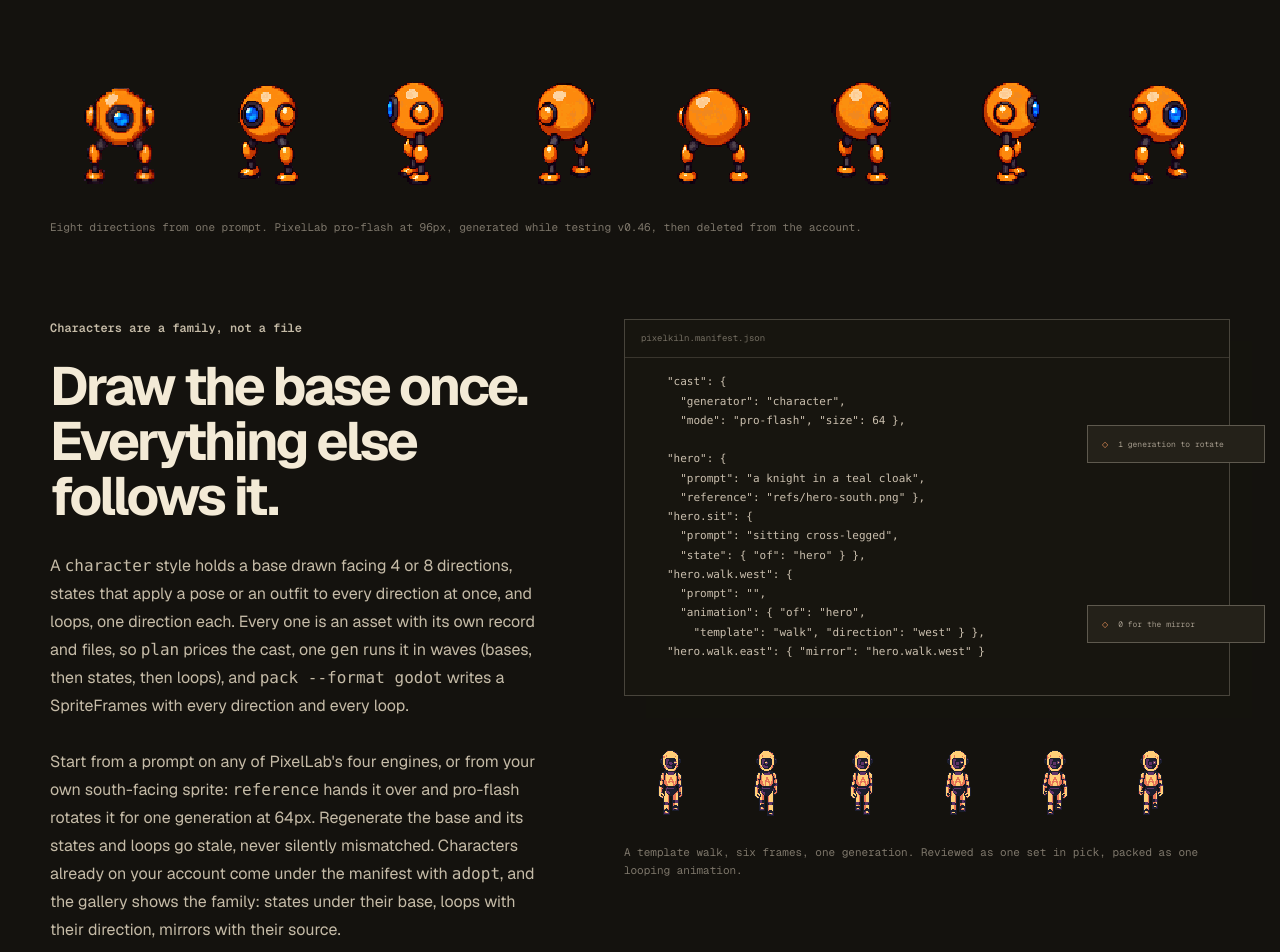
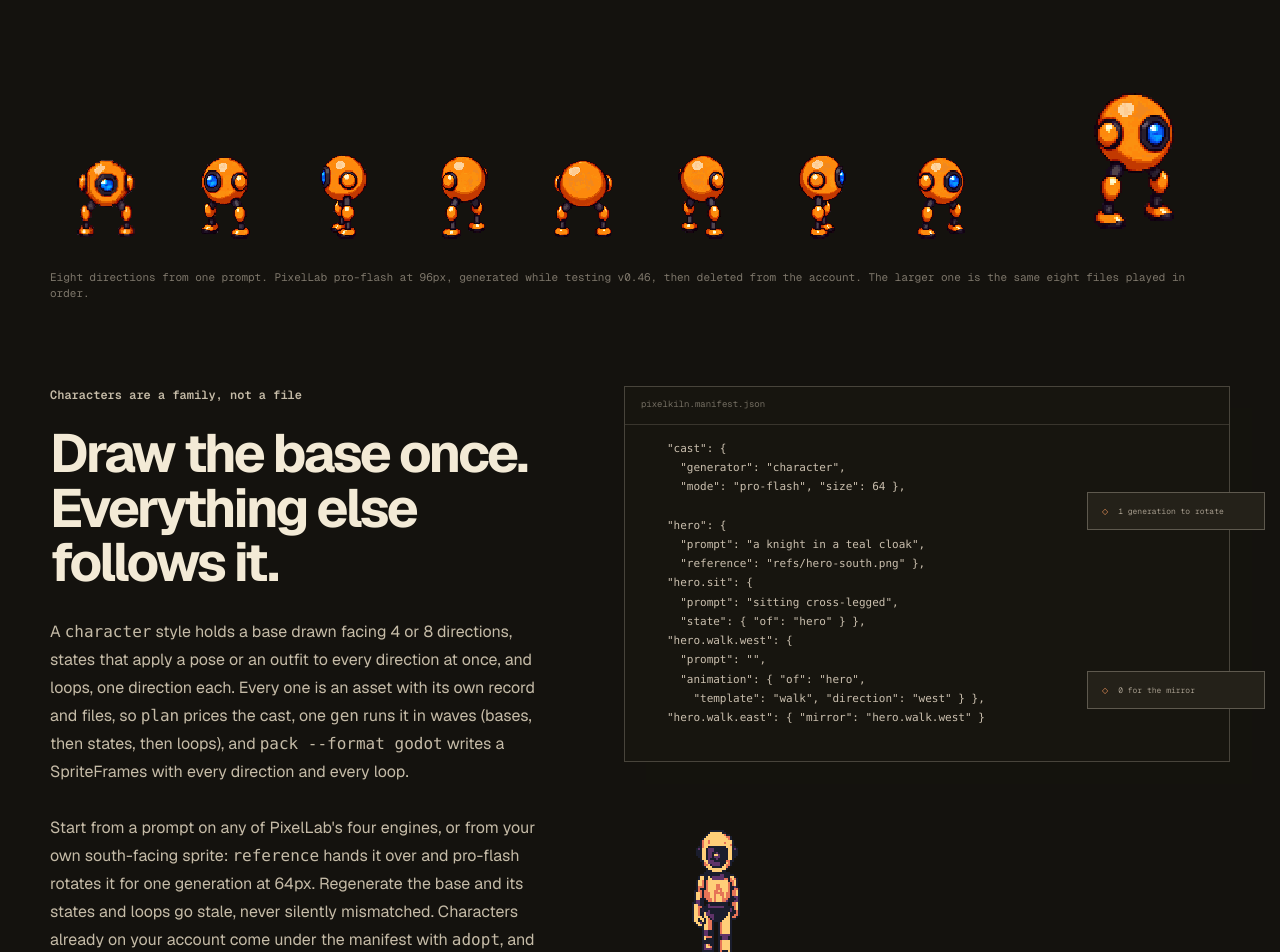
Before and after one commit to gfargo/pixelkiln, a Next.js app in the folder website/: page / in a window 1280 px wide. Shown: the part 3960-4912 px from the top of the page. Built offline with nearby package versions, Linux system fonts and the light colour scheme; no server answers.

Commit message:
feat(website): play the walk loop and the turning robot beside their strips (#153)

```diff
--- a/website/app/globals.css
+++ b/website/app/globals.css
@@ -545,6 +545,25 @@ a { color: inherit; text-decoration: none; }
 .cast-list { margin-top: 30px; color: #b4ab9c; }
 .cast-list li { line-height: 1.65; }
 .cast-copy .review-links { margin-top: 34px; }
+.sprite-loop {
+  width: var(--cell);
+  height: var(--cell);
+  flex: none;
+  background-image: var(--sprite);
+  background-repeat: no-repeat;
+  background-size: var(--strip-width) auto;
+  background-position: 0 100%;
+  image-rendering: pixelated;
+  animation: sprite-loop var(--seconds) steps(var(--frames)) infinite;
+}
+@keyframes sprite-loop {
+  from { background-position: 0 100%; }
+  to { background-position: var(--travel) 100%; }
+}
+.cast-strip-row { display: flex; align-items: flex-end; gap: 40px; }
+.cast-strip-row > img { flex: 1 1 auto; min-width: 0; }
+.cast-loop-row { display: flex; flex-wrap: wrap; align-items: flex-end; gap: 20px 28px; }
+.cast-loop-row > img { flex: 0 0 auto; width: auto; max-width: 100%; }
 .cast-visuals { display: grid; gap: 40px; min-width: 0; }
 .cast-visuals > * { min-width: 0; }
 .cast-manifest { box-shadow: 22px 22px 0 rgba(255, 107, 53, .08); }
@@ -979,6 +998,7 @@ a { color: inherit; text-decoration: none; }
   .cast-grid { grid-template-columns: 1fr; gap: 54px; margin-top: 60px; }
   .cast-manifest { box-shadow: 10px 10px 0 rgba(255, 107, 53, .08); }
   .cast-manifest .lock-callout { display: none; }
+  .cast-strip-row, .cast-loop-row { flex-direction: column; align-items: flex-start; gap: 20px; }
   .safety-grid { gap: 60px; }
   .lock-visual { width: calc(100% - 18px); padding-inline: 18px; }
   .lock-callout { right: -18px; min-width: 155px; }
@@ -1012,6 +1032,7 @@ a { color: inherit; text-decoration: none; }
 }
 
 @media (prefers-reduced-motion: reduce) {
+  .sprite-loop { animation: none; }
   html { scroll-behavior: auto; }
   .button, .site-header a { transition: none; }
 }
--- a/website/app/page.tsx
+++ b/website/app/page.tsx
@@ -3,6 +3,7 @@ import { absoluteUrl } from "@/app/lib/metadata";
 import { CopyCommand } from "@/app/ui/copy-command";
 import { JsonLd } from "@/app/ui/json-ld";
 import { SiteFooter, SiteHeader } from "@/app/ui/site-chrome";
+import { SpriteLoop } from "@/app/ui/sprite-loop";
 import { TrackedLink } from "@/app/ui/tracked-link";
 
 export default function Home() {
@@ -336,8 +337,11 @@ export default function Home() {
         <section className="cast-section" id="characters">
           <div className="shell">
             <figure className="cast-strip" aria-label="One character facing eight directions">
-              <Image src="/sprites/characters/robot-8dir.png" alt="A round orange robot drawn facing south, south-west, west, north-west, north, north-east, east, and south-east" width={796} height={96} unoptimized />
-              <figcaption>Eight directions from one prompt. PixelLab pro-flash at 96px, generated while testing v0.46, then deleted from the account.</figcaption>
+              <div className="cast-strip-row">
+                <Image src="/sprites/characters/robot-8dir.png" alt="A round orange robot drawn facing south, south-west, west, north-west, north, north-east, east, and south-east" width={796} height={96} unoptimized />
+                <SpriteLoop strip="/sprites/characters/robot-8dir.png" width={796} frames={8} cell={96} stride={100} scale={2} seconds={2.4} label="The same robot turning through its eight directions" />
+              </div>
+              <figcaption>Eight directions from one prompt. PixelLab pro-flash at 96px, generated while testing v0.46, then deleted from the account. The larger one is the same eight files played in order.</figcaption>
             </figure>
             <div className="cast-grid">
               <div className="section-heading cast-copy">
@@ -398,8 +402,11 @@ export default function Home() {
                   <div className="lock-callout bottom"><span>◇</span> 0 for the mirror</div>
                 </div>
                 <figure className="cast-loop" aria-label="A six-frame walk loop">
-                  <Image src="/sprites/characters/walk-loop.png" alt="Six frames of a walking character, south-facing" width={572} height={92} unoptimized />
-                  <figcaption>A template walk, six frames, one generation. Reviewed as one set in <code>pick</code>, packed as one looping animation.</figcaption>
+                  <div className="cast-loop-row">
+                    <SpriteLoop strip="/sprites/characters/walk-loop.png" width={572} frames={6} cell={92} stride={96} scale={2} seconds={0.75} label="The walk loop playing at 8 frames per second" />
+                    <Image src="/sprites/characters/walk-loop.png" alt="Six frames of a walking character, south-facing" width={572} height={92} unoptimized />
+                  </div>
+                  <figcaption>A template walk, six frames, one generation, playing at the fps the manifest records. Reviewed as one set in <code>pick</code>, packed as one looping animation.</figcaption>
                 </figure>
               </div>
             </div>
--- /dev/null
+++ b/website/app/ui/sprite-loop.tsx
@@ -0,0 +1,40 @@
+import type { CSSProperties } from "react";
+
+/**
+ * Plays a horizontal sprite strip in place, one cell per step, with the
+ * strip itself as the only asset: no GIF, crisp at integer zoom, and still
+ * under `prefers-reduced-motion`, where it shows the first cell.
+ */
+export function SpriteLoop({
+  strip,
+  width,
+  frames,
+  cell,
+  stride,
+  scale = 1,
+  seconds,
+  label,
+}: {
+  strip: string;
+  /** The strip's own width in source pixels, so it is scaled by an integer and never resampled. */
+  width: number;
+  frames: number;
+  /** Cell edge in source pixels; cells are square. */
+  cell: number;
+  /** Distance from one cell's left edge to the next, source pixels. */
+  stride: number;
+  scale?: number;
+  /** One full cycle. */
+  seconds: number;
+  label: string;
+}) {
+  const style = {
+    "--sprite": `url(${strip})`,
+    "--cell": `${cell * scale}px`,
+    "--travel": `${-stride * frames * scale}px`,
+    "--strip-width": `${width * scale}px`,
+    "--frames": frames,
+    "--seconds": `${seconds}s`,
+  } as CSSProperties;
+  return <div className="sprite-loop" role="img" aria-label={label} style={style} />;
+}
```
